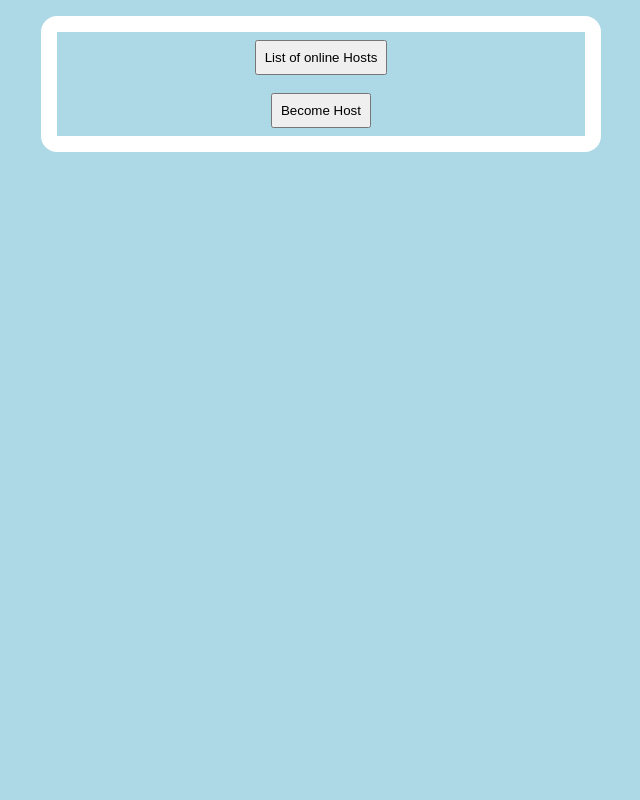
After one commit to aniket9465/Stream, a Django app: template summer_assgn/steam/templates/steam/home2.html in a window 1280 px wide. The commit adds this page. Shown: the whole page, without its empty margins (319-959 px from the left). Run offline with Django 3.2, Linux system fonts and the light colour scheme; the template is opened without the code that fills it, so the values that code supplies are empty.

Commit message:
home 2 written

```diff
--- a/summer_assgn/steam/templates/steam/home.html
+++ b/summer_assgn/steam/templates/steam/home.html
@@ -15,7 +15,7 @@ a
 }
 </style>
 <head>
-	<link rel="stylesheet" href="static/css/signup.css"/>
+	<link rel="stylesheet" href="{%static 'css/signup.css'%} "/>
 </head>
 <div style="border:solid white 2vmin ; border-radius:2vmin ">
 	<a href="{% url 'steam:login' %}"><button>login</button></a>
--- /dev/null
+++ b/summer_assgn/steam/templates/steam/home2.html
@@ -0,0 +1,28 @@
+{% load staticfiles %}
+<style>
+body
+{
+	background-color:lightblue;
+}
+button
+{
+	text-align:center;
+	padding:1vmin;
+}
+a
+{
+	text-align:center;
+}
+</style>
+<head>
+	<link rel="stylesheet" href="{% static 'css/signup.css' %}" />
+</head>
+<div style="border : solid white 2vmin ; border-radius:2vmin">
+	<a href="{% url 'steam:home' %}"><button>List of online Hosts</button></a>
+	<br>
+	<a href="{% url 'steam:home' %}"><button>Become Host</button></a>
+	{% if request.user.is_staff == True %}
+	<br>
+	<a href="{% url 'steam:home' %}"><button>Admin page</button></a>
+	{% endif %}
+</div>
```
Also changed, not shown: summer_assgn/steam/views.py (+9 -2 lines), summer_assgn/db.sqlite3, 1 other file.
